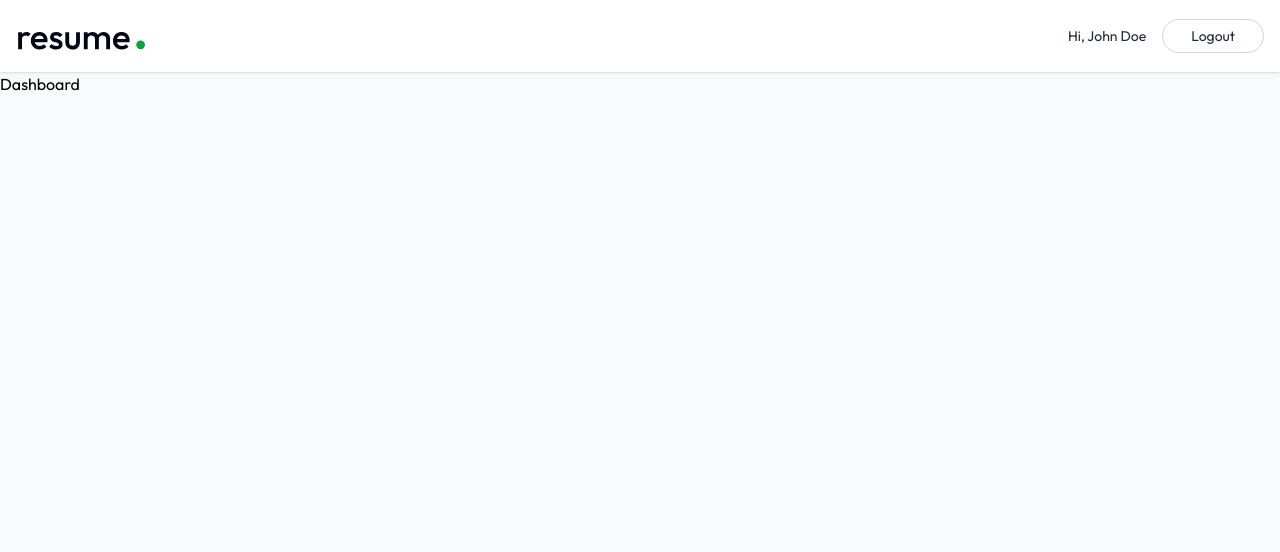
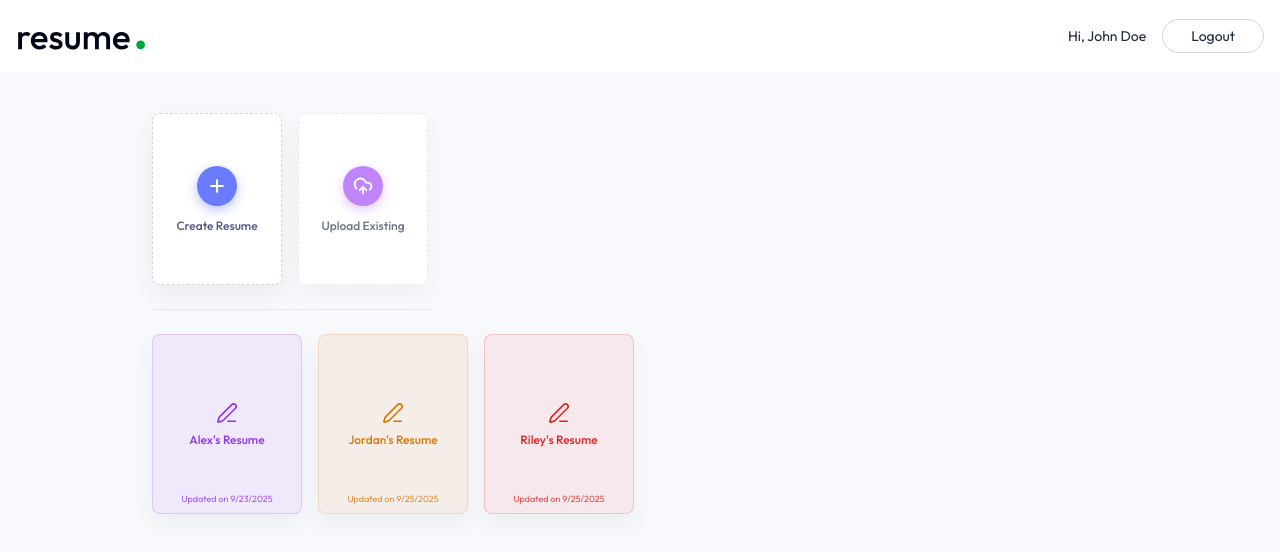
Before and after one commit to pa526/Ai-resume-builder, a React (Vite) app in the folder client/: page /app in a window 1280 px wide. Shown: the top 552 px of the page. Built offline with nearby package versions, Linux system fonts and the light colour scheme; the HTML template or start-up script is replaced by a standard one.

Commit message:
completed dashboard page

```diff
--- a/client/src/components/Navbar.jsx
+++ b/client/src/components/Navbar.jsx
@@ -9,7 +9,7 @@ const Navbar = () => {
   }
 
   return (
-    <div className="bg-white shadow">
+    <div className="bg-white shadow-[0_4px_20px_rgba(0,0,0,0.08)] border-b border-gray-100">
       <nav className="flex items-center justify-between max-w-7xl mx-auto px-4 py-3.5 text-slate-800 transition-all">
 
         <Link to="/">
--- a/client/src/pages/Dashboard.jsx
+++ b/client/src/pages/Dashboard.jsx
@@ -1,9 +1,100 @@
+import { useEffect, useState } from "react";
+import { Plus, CloudUpload, PenLine, Pencil, Trash2 } from "lucide-react";
+import { dummyResumeData } from "../assets/assets";
+
+const Dashboard = () => {
+  const [allResumes, setAllResumes] = useState([]);
+
+  const loadResumeData = () => {
+    setAllResumes(dummyResumeData);
+  };
+
+  useEffect(() => {
+    loadResumeData();
+  }, []);
+
+  const colors = ["#9333ea", "#d97706", "#dc2626", "#0284c7", "#16a34a"];
+
+  return (
+    <div className="w-full min-h-[calc(100vh-64px)] bg-[#f8f9fc]">
+      <div className="max-w-5xl mx-auto px-6 py-10">
+        <div className="flex flex-wrap items-start gap-4">
+          <button
+            type="button"
+            className="w-[130px] h-[172px] bg-white rounded-[8px] border border-dashed border-gray-300 flex flex-col items-center justify-center gap-3 shadow-[0_10px_25px_rgba(0,0,0,0.06)] hover:shadow-[0_14px_30px_rgba(99,102,241,0.18)] hover:-translate-y-0.5 transition-all duration-200 cursor-pointer outline-none"
+          >
+            <span className="w-10 h-10 rounded-full bg-[#6a7bff] flex items-center justify-center shadow-[0_4px_12px_rgba(106,123,255,0.45)]">
+              <Plus size={20} strokeWidth={2.5} className="text-white" />
+            </span>
+            <span className="text-[12px] leading-tight font-medium text-[#55548a]">
+              Create Resume
+            </span>
+          </button>
+
+          <button
+            type="button"
+            className="w-[130px] h-[172px] bg-white rounded-[8px] border border-dashed border-gray-200 flex flex-col items-center justify-center gap-3 shadow-[0_10px_25px_rgba(0,0,0,0.04)] hover:shadow-[0_14px_30px_rgba(168,85,247,0.18)] hover:-translate-y-0.5 transition-all duration-200 cursor-pointer outline-none"
+          >
+            <span className="w-10 h-10 rounded-full bg-[#c084fc] flex items-center justify-center shadow-[0_4px_12px_rgba(192,132,252,0.45)]">
+              <CloudUpload size={20} strokeWidth={2.2} className="text-white" />
+            </span>
+            <span className="text-[12px] leading-tight font-medium text-gray-500">
+              Upload Existing
+            </span>
+          </button>
+        </div>
+
+        <hr className="my-6 border-gray-200 max-w-[280px]" />
+
+        <div className="flex flex-wrap items-start gap-4">
+          {allResumes.map((resume, index) => {
+            const baseColor = colors[index % colors.length];
+            return (
+              <button
+                key={index}
+                type="button"
+                style={{
+                  backgroundColor: `${baseColor}14`,
+                  borderColor: `${baseColor}30`,
+                  color: baseColor,
+                }}
+                className="relative w-[150px] h-[180px] rounded-[8px] border flex flex-col items-center justify-center gap-2 shadow-[0_10px_25px_rgba(0,0,0,0.05)] hover:-translate-y-0.5 hover:shadow-lg transition-all duration-200 cursor-pointer outline-none group"
+              >
+                <div className="absolute top-2 right-2 flex items-center gap-1.5 opacity-0 group-hover:opacity-100 transition-opacity duration-200">
+                  <span
+                    className="p-1 rounded hover:bg-white/60 transition-colors"
+                    style={{ color: baseColor }}
+                  >
+                    <Trash2 size={14} />
+                  </span>
+                  <span
+                    className="p-1 rounded hover:bg-white/60 transition-colors"
+                    style={{ color: baseColor }}
+                  >
+                    <Pencil size={14} />
+                  </span>
+                </div>
+
+                <PenLine size={22} strokeWidth={1.8} style={{ color: baseColor }} />
+                <p className="text-[12px] leading-tight font-medium" style={{ color: baseColor }}>
+                  {resume.title}
+                </p>
+                <p
+                  className="absolute bottom-2 text-[9px] font-normal opacity-80"
+                  style={{ color: baseColor }}
+                >
+                  Updated on {new Date(resume.updatedAt).toLocaleDateString()}
+                </p>
+              </button>
+            );
+          })}
+        </div>
 
 
-const Dashboard = () => {
-  return (
-    <div>Dashboard</div>
-  )
-}
 
-export default Dashboard
+      </div>
+    </div>
+  );
+};
+
+export default Dashboard;
```
